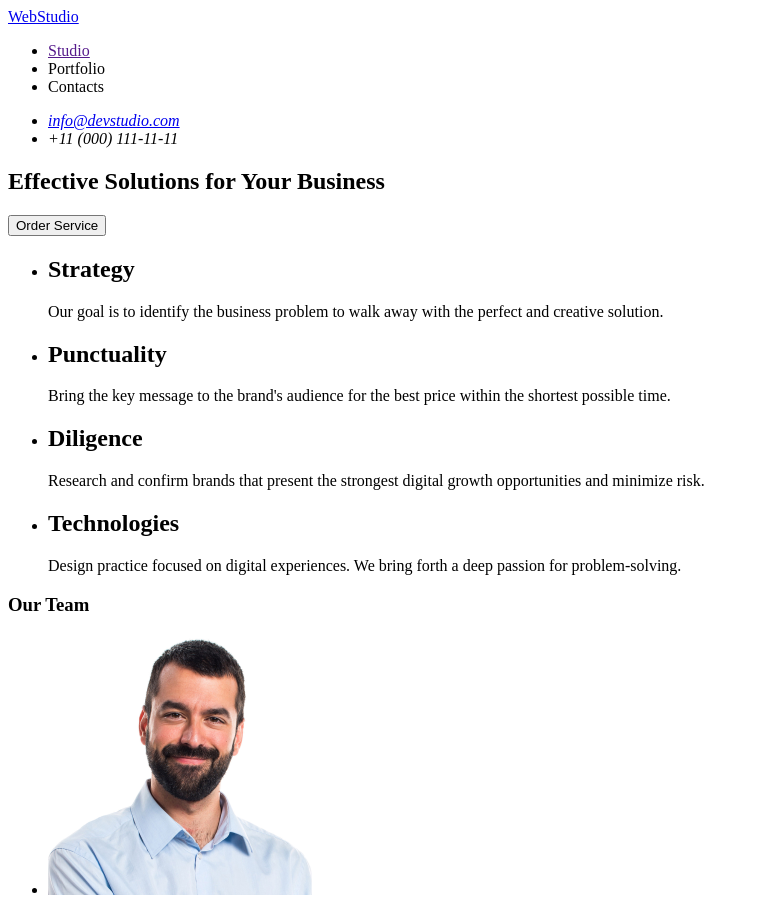
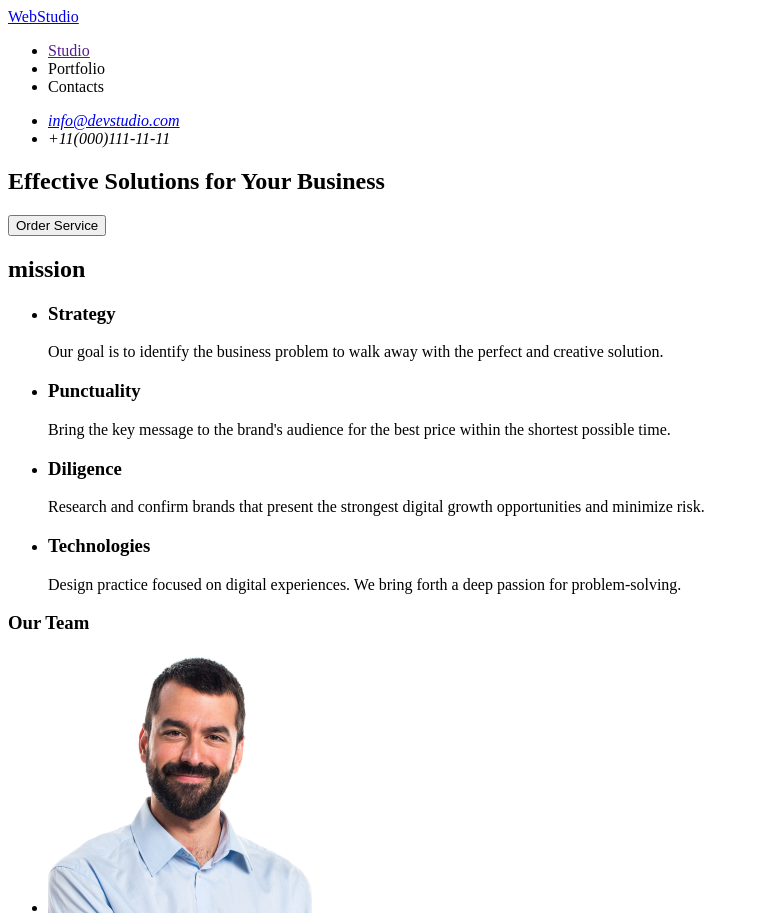
Before and after one commit to SergiiRomanec/goit-markup-hw-01, a plain HTML site: page index.html in a window 1280 px wide. Shown: the top 916 px of the page, without its empty margins (0-759 px from the left). Drawn offline with Linux system fonts and the light colour scheme.

Commit message:
Update.index.html

```diff
--- a/index.html
+++ b/index.html
@@ -10,15 +10,15 @@
       <nav>
         <a href="./index.html">WebStudio</a>
         <ul>
-          <li><a href="">Studio</a></li>
-          <li><a herf="">Portfolio</a></li>
-          <li><a herf="">Contacts</a></li>
+          <li><a href=""> Studio</a></li>
+          <li><a herf=""> Portfolio</a></li>
+          <li><a herf=""> Contacts</a></li>
         </ul>
       </nav>
       <address>
         <ul>
           <li><a href="mailto:info@devstudio.com"> info@devstudio.com</a></li>
-          <li><a herf="tel:+11 (000) 111-11-11"> +11 (000) 111-11-11</a></li>
+          <li><a herf="tel:+11(000)111-11-11">+11(000)111-11-11</a></li>
         </ul>
       </address>
     </header>
@@ -28,30 +28,31 @@
         <button type="button">Order Service</button>
       </section>
       <section>
+        <h2>mission</h2>
         <ul>
           <li>
-            <h2>Strategy</h2>
+            <h3>Strategy</h3>
             <p>
               Our goal is to identify the business problem to walk away with the
               perfect and creative solution.
             </p>
           </li>
           <li>
-            <h2>Punctuality</h2>
+            <h3>Punctuality</h3>
             <p>
               Bring the key message to the brand's audience for the best price
               within the shortest possible time.
             </p>
           </li>
           <li>
-            <h2>Diligence</h2>
+            <h3>Diligence</h3>
             <p>
               Research and confirm brands that present the strongest digital
               growth opportunities and minimize risk.
             </p>
           </li>
           <li>
-            <h2>Technologies</h2>
+            <h3>Technologies</h3>
             <p>
               Design practice focused on digital experiences. We bring forth a
               deep passion for problem-solving.
```
